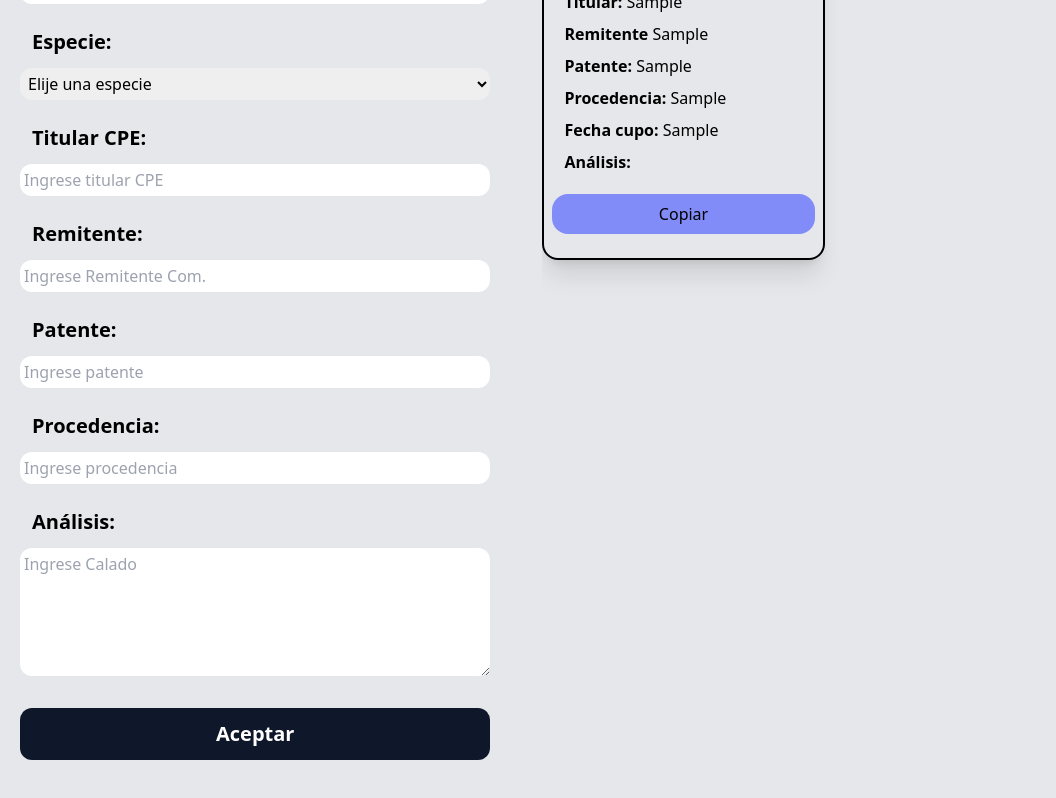
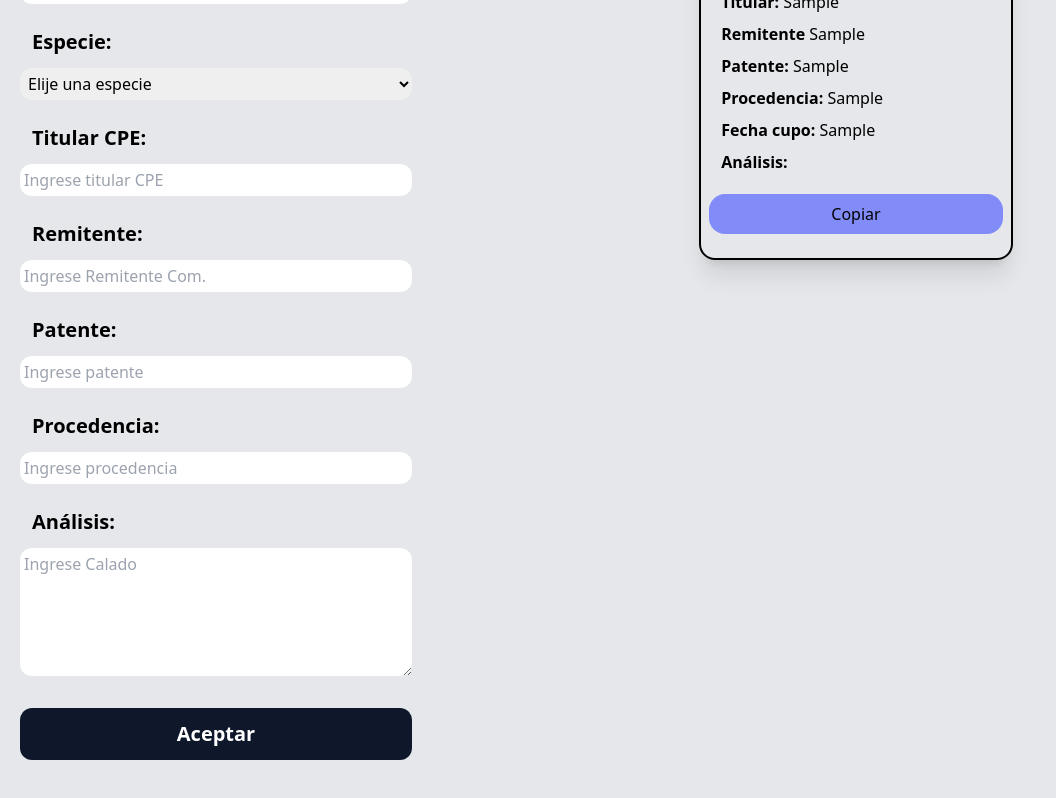
Before and after one commit to bechara0/CaladosAlWhastapp, a React (Vite) app: page / in a window 1280 px wide. Both pictures are taken after typing "Sample", "Sample", "Sample", "Sample", "Sample", "Sample" into the empty fields and a click on the input "Aceptar". Shown: the part 304-1102 px from the top of the page, without its empty margins (0-1056 px from the left). Built offline with nearby package versions, Linux system fonts and the light colour scheme.

Commit message:
terminado formulario y vistas caladas

```diff
--- a/src/components/Calada.jsx
+++ b/src/components/Calada.jsx
@@ -10,7 +10,7 @@ export const Calada = ({ calada, setCaladas }) => {
     analisis,
   } = calada;
   return (
-    <div className="flex flex-row md:w-2/5">
+    <div className="md:w-2/5">
       <div className="my-5 border-2 leading-8  w-full  border-black p-2 rounded-2xl shadow-xl">
         <p className="font-bold ml-3 mt-3">
           N° CTG: <span className="font-normal">{ctg}</span>
--- a/src/components/Formulario.jsx
+++ b/src/components/Formulario.jsx
@@ -48,7 +48,7 @@ const Formulario = ({ caladas, setCaladas }) => {
   };
 
   return (
-    <div className="m-5 md:w-1/2 lg:w-2/5">
+    <div className="m-5 md:w-1/2 lg:w-2/6">
       <form onSubmit={handleSubmit}>
         <div className="my-3 grid">
           <label className="m-3 mr-5 text-xl font-bold">N° CTG:</label>
--- a/src/components/ListaCalados.jsx
+++ b/src/components/ListaCalados.jsx
@@ -4,16 +4,18 @@ import { Calada } from "./Calada";
 const ListaCalados = ({ caladas, setCaladas, setCalada }) => {
   return (
     <>
-      <div className="md:w-1/2 m-8 lg:w-3/5 md:h-screen overflow-y-scroll">
+      <div className="md:w-1/2 m-8 flex flex-col lg:w-4/6 md:h-screen overflow-y-scroll">
         {caladas && caladas.length ? (
           <>
             <h2 className="text-xl font-bold">Listado de Calados</h2>
             <h2 className="text-lg font-bold">
               Click en copiar y pega en Whatsapp
             </h2>
-            {caladas.map((calada) => (
-              <Calada key={calada.id} calada={calada} setCalada={setCalada} />
-            ))}
+            <div className="flex flex-wrap justify-evenly h-88 gap-x-10">
+              {caladas.map((calada) => (
+                <Calada key={calada.id} calada={calada} setCalada={setCalada} />
+              ))}
+            </div>
           </>
         ) : (
           <h1 className="text-xl font-bold">Esperando ingreso de calados</h1>
```
